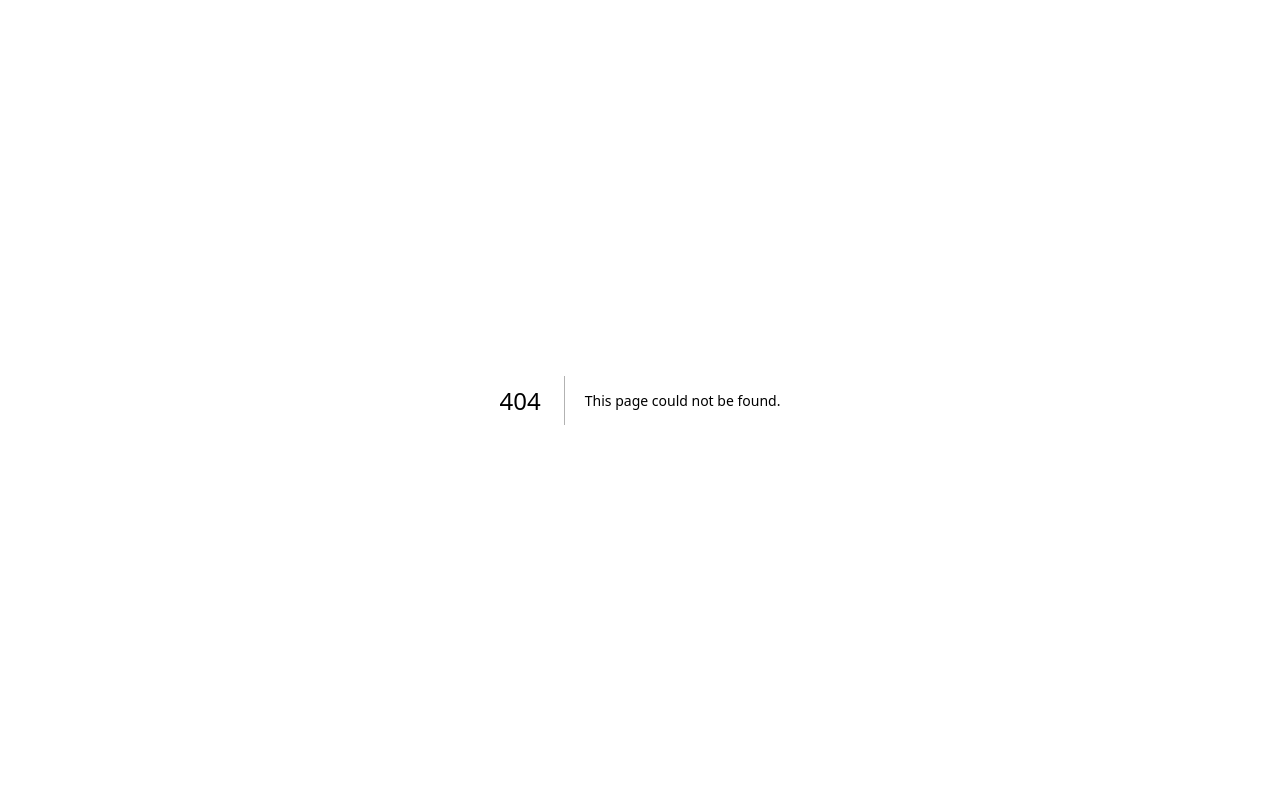
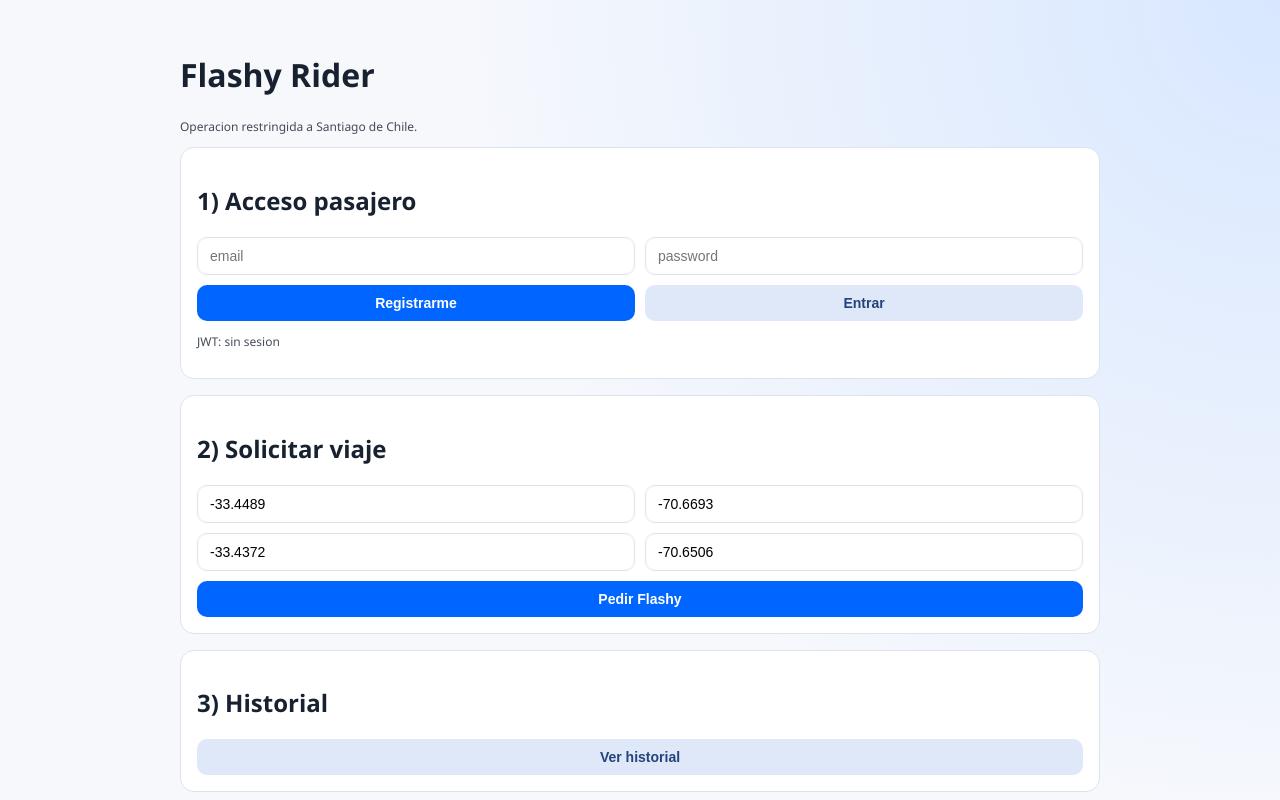
Before and after one commit to preparadores-nyc/Flashy, a Next.js app: page /rider in a window 1280 px wide. Before the commit this address had no page. Shown: the top 800 px of the page. Built offline with nearby package versions, Linux system fonts and the light colour scheme.

Commit message:
feat: add rider dashboard page

```diff
--- /dev/null
+++ b/app/rider/page.tsx
@@ -0,0 +1,130 @@
+"use client";
+
+import { FormEvent, useState } from "react";
+
+type RideRequest = {
+  pickupLat: number;
+  pickupLng: number;
+  dropoffLat: number;
+  dropoffLng: number;
+};
+
+export default function RiderPage() {
+  const [email, setEmail] = useState("");
+  const [password, setPassword] = useState("");
+  const [token, setToken] = useState("");
+  const [payload, setPayload] = useState<RideRequest>({
+    pickupLat: -33.4489,
+    pickupLng: -70.6693,
+    dropoffLat: -33.4372,
+    dropoffLng: -70.6506
+  });
+  const [result, setResult] = useState("Sin acciones todavia.");
+
+  async function auth(mode: "register" | "login") {
+    const response = await fetch(`/api/auth/${mode}`, {
+      method: "POST",
+      headers: { "content-type": "application/json" },
+      body: JSON.stringify({ email, password, role: "RIDER" })
+    });
+    const data = await response.json();
+    if (!response.ok) {
+      setResult(JSON.stringify(data, null, 2));
+      return;
+    }
+    setToken(data.token);
+    setResult(JSON.stringify(data, null, 2));
+  }
+
+  async function requestRide(event: FormEvent) {
+    event.preventDefault();
+    const response = await fetch("/api/rides/request", {
+      method: "POST",
+      headers: {
+        "content-type": "application/json",
+        authorization: `Bearer ${token}`
+      },
+      body: JSON.stringify(payload)
+    });
+    const data = await response.json();
+    setResult(JSON.stringify(data, null, 2));
+  }
+
+  async function history() {
+    const response = await fetch("/api/rides/history", {
+      headers: { authorization: `Bearer ${token}` }
+    });
+    const data = await response.json();
+    setResult(JSON.stringify(data, null, 2));
+  }
+
+  return (
+    <main className="container">
+      <h1>Flashy Rider</h1>
+      <p className="small">Operacion restringida a Santiago de Chile.</p>
+
+      <section className="panel">
+        <h2>1) Acceso pasajero</h2>
+        <div className="row">
+          <input placeholder="email" value={email} onChange={(e) => setEmail(e.target.value)} />
+          <input
+            placeholder="password"
+            type="password"
+            value={password}
+            onChange={(e) => setPassword(e.target.value)}
+          />
+        </div>
+        <div className="row" style={{ marginTop: 10 }}>
+          <button onClick={() => auth("register")}>Registrarme</button>
+          <button className="secondary" onClick={() => auth("login")}>Entrar</button>
+        </div>
+        <p className="small">JWT: {token ? "activo" : "sin sesion"}</p>
+      </section>
+
+      <section className="panel">
+        <h2>2) Solicitar viaje</h2>
+        <form onSubmit={requestRide}>
+          <div className="row">
+            <input
+              type="number"
+              step="0.000001"
+              value={payload.pickupLat}
+              onChange={(e) => setPayload((p) => ({ ...p, pickupLat: Number(e.target.value) }))}
+            />
+            <input
+              type="number"
+              step="0.000001"
+              value={payload.pickupLng}
+              onChange={(e) => setPayload((p) => ({ ...p, pickupLng: Number(e.target.value) }))}
+            />
+          </div>
+          <div className="row" style={{ marginTop: 10 }}>
+            <input
+              type="number"
+              step="0.000001"
+              value={payload.dropoffLat}
+              onChange={(e) => setPayload((p) => ({ ...p, dropoffLat: Number(e.target.value) }))}
+            />
+            <input
+              type="number"
+              step="0.000001"
+              value={payload.dropoffLng}
+              onChange={(e) => setPayload((p) => ({ ...p, dropoffLng: Number(e.target.value) }))}
+            />
+          </div>
+          <button style={{ marginTop: 10 }} type="submit">Pedir Flashy</button>
+        </form>
+      </section>
+
+      <section className="panel">
+        <h2>3) Historial</h2>
+        <button className="secondary" onClick={history}>Ver historial</button>
+      </section>
+
+      <section className="panel">
+        <h2>Resultado</h2>
+        <pre>{result}</pre>
+      </section>
+    </main>
+  );
+}
```
